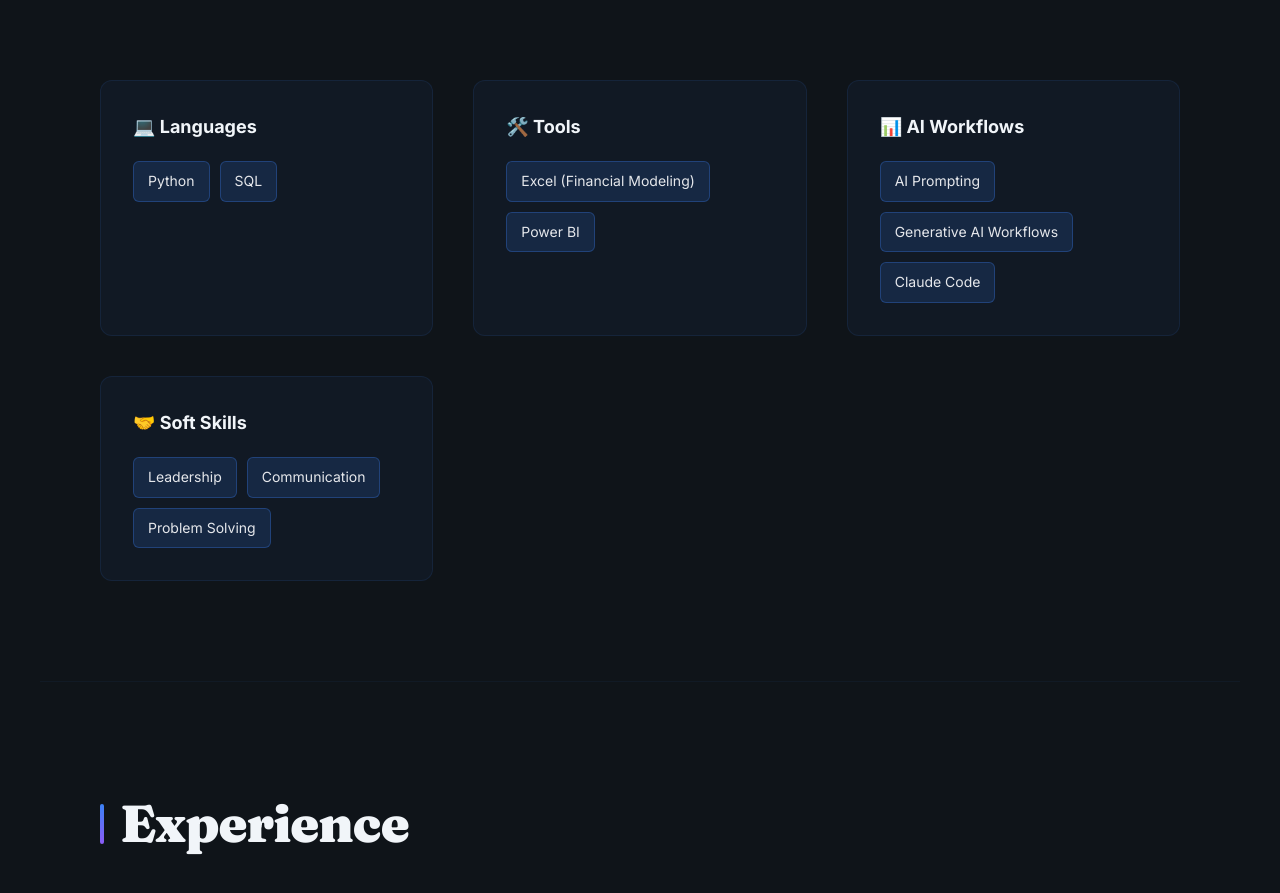
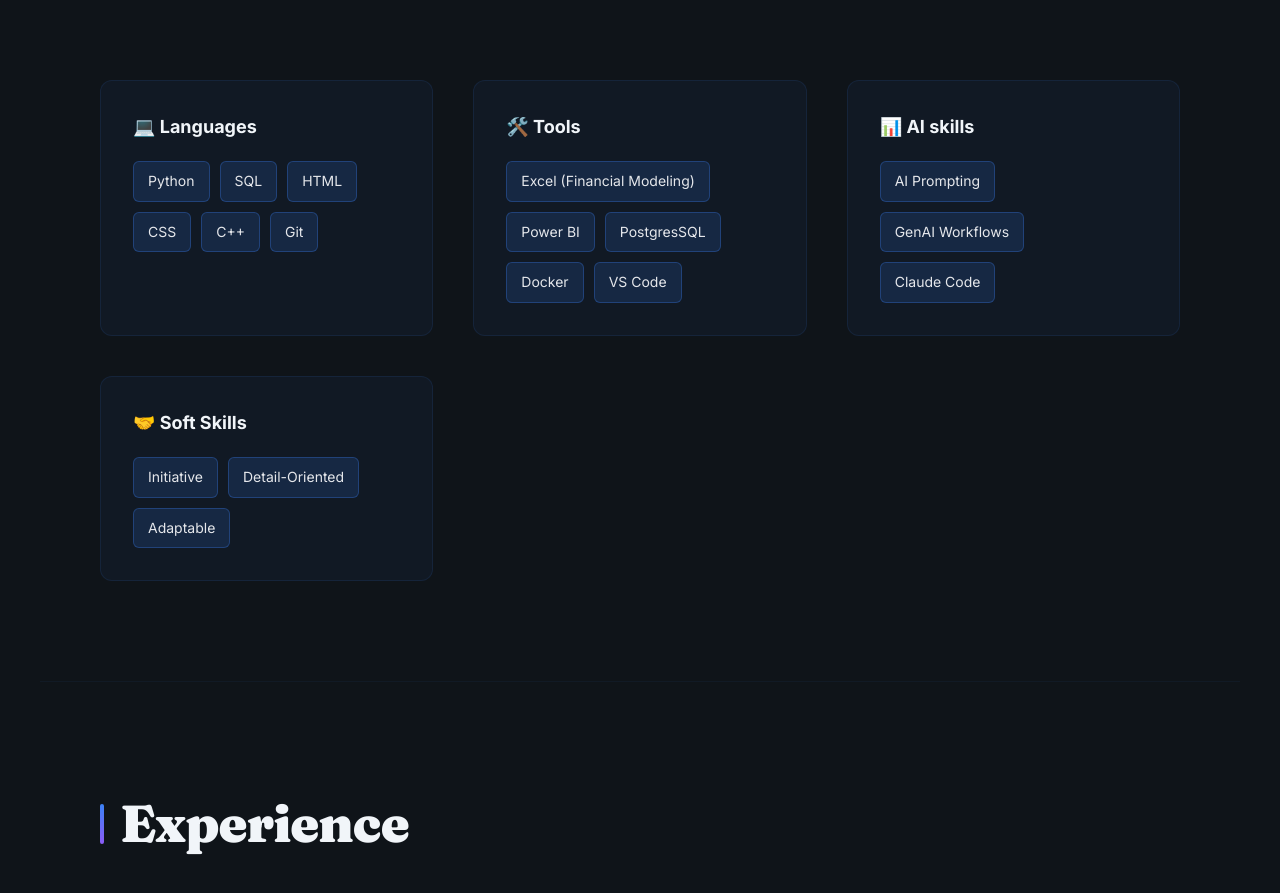
Before and after one commit to Chinsanaa/portfolio, a Next.js app: page / in a window 1280 px wide. Shown: the part 3280-4173 px from the top of the page. Built offline with nearby package versions, Linux system fonts and the light colour scheme.

Commit message:
Update skill categories and skills list

```diff
--- a/src/components/portfolio/content.ts
+++ b/src/components/portfolio/content.ts
@@ -73,22 +73,22 @@ export const skillCategories: SkillCategory[] = [
   {
     title: "Languages",
     emoji: "\u{1F4BB}",
-    skills: ["Python", "SQL"],
+    skills: ["Python", "SQL","HTML","CSS","C++", "Git"],
   },
   {
     title: "Tools",
     emoji: "\u{1F6E0}\u{FE0F}",
-    skills: ["Excel (Financial Modeling)", "Power BI"],
+    skills: ["Excel (Financial Modeling)", "Power BI", "PostgresSQL", "Docker", "VS Code"],
   },
   {
-    title: "AI Workflows",
+    title: "AI skills",
     emoji: "\u{1F4CA}",
-    skills: ["AI Prompting", "Generative AI Workflows", "Claude Code"],
+    skills: ["AI Prompting", "GenAI Workflows", "Claude Code"],
   },
   {
     title: "Soft Skills",
     emoji: "\u{1F91D}",
-    skills: ["Leadership", "Communication", "Problem Solving"],
+    skills: ["Initiative", "Detail-Oriented", "Adaptable"],
   },
 ];
 
```
